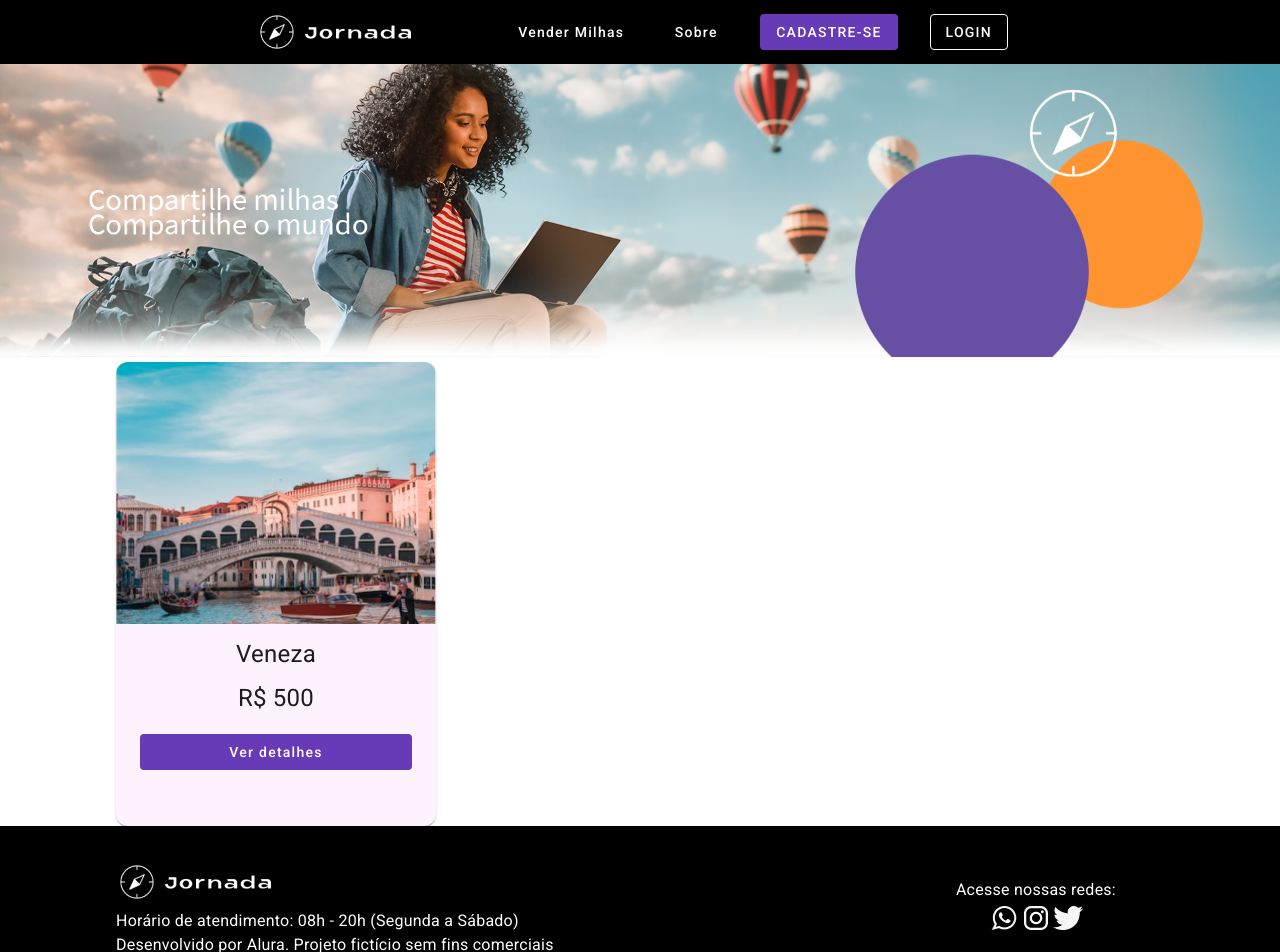
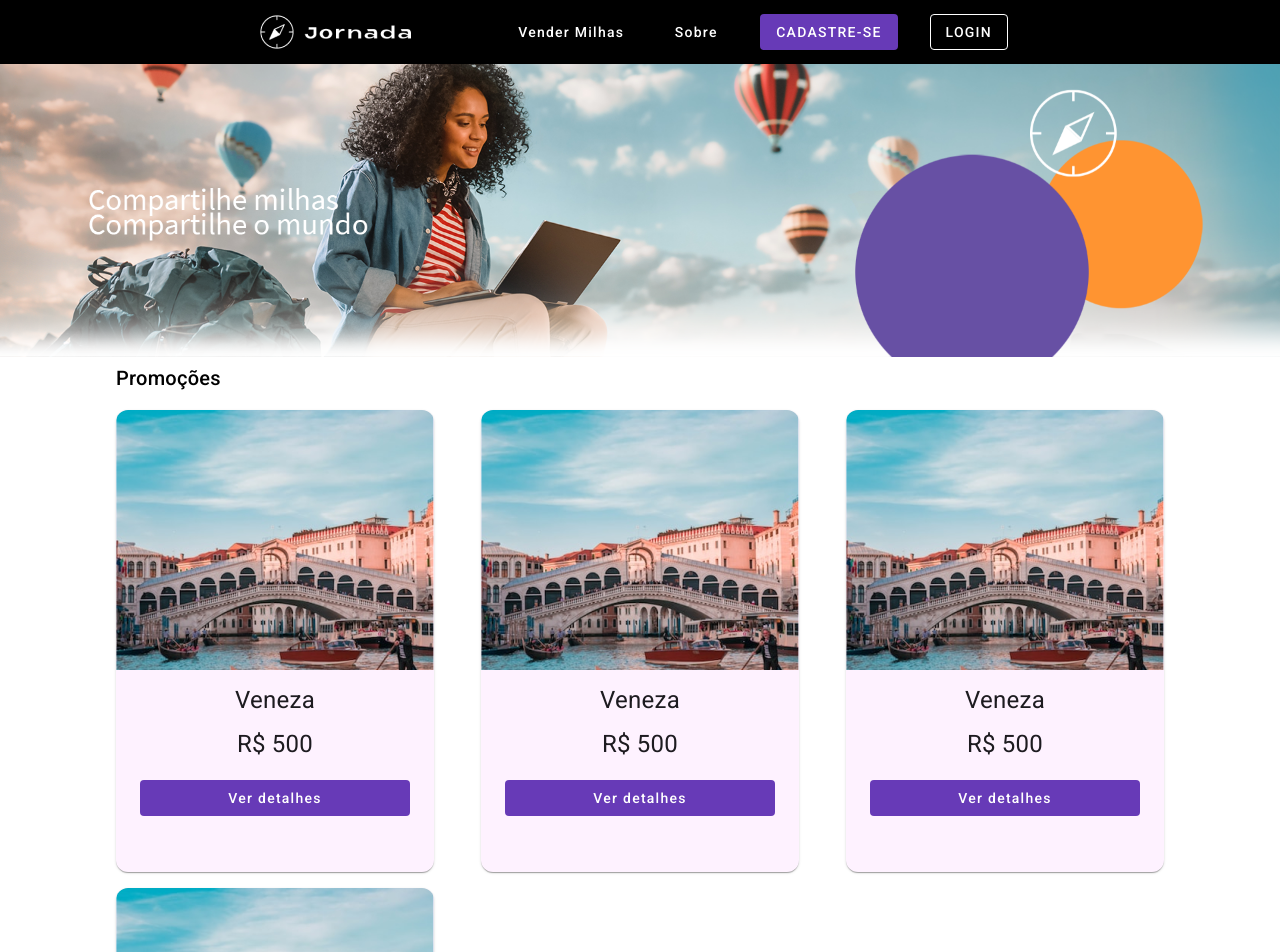
Before and after one commit to edsoncarlosdvp/miles-journey, an Angular app: page / in a window 1280 px wide. Shown: the top 952 px of the page. Built offline with nearby package versions, Linux system fonts and the light colour scheme.

Commit message:
style: Alinhando os cards

```diff
--- a/src/app/pages/home/home.component.html
+++ b/src/app/pages/home/home.component.html
@@ -3,5 +3,15 @@
   alt="Banner da aplicação Jornada Milhas"
 ></app-banner>
 <app-container>
-  <app-card-search></app-card-search>
+  <h2>Promoções</h2>
+  <div class="card-wrapper">
+    <app-card-search>
+    </app-card-search>
+    <app-card-search>
+    </app-card-search>
+    <app-card-search>
+    </app-card-search>
+    <app-card-search>
+    </app-card-search>
+  </div>
 </app-container>
--- a/src/app/pages/home/home.component.scss
+++ b/src/app/pages/home/home.component.scss
@@ -0,0 +1,7 @@
+.card-wrapper {
+  display: flex;
+  flex-wrap: wrap;
+  justify-content: space-between;
+  row-gap: 16px;
+  margin-bottom: 40px;
+}
```
